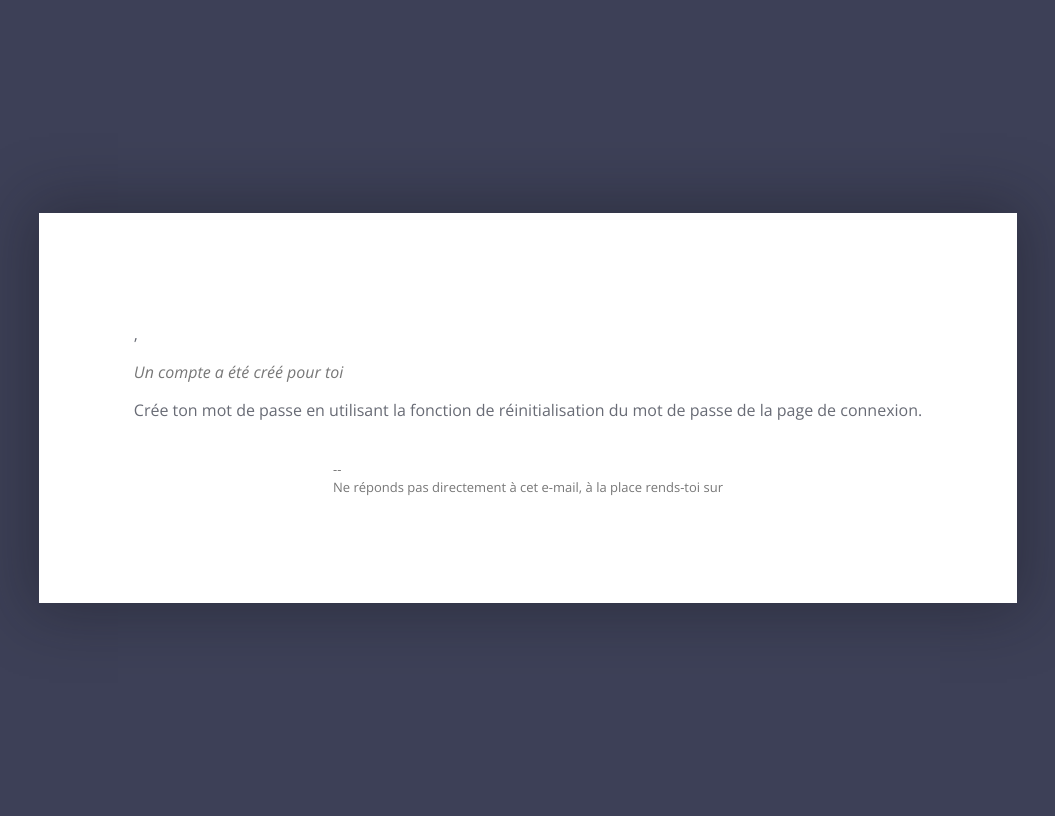
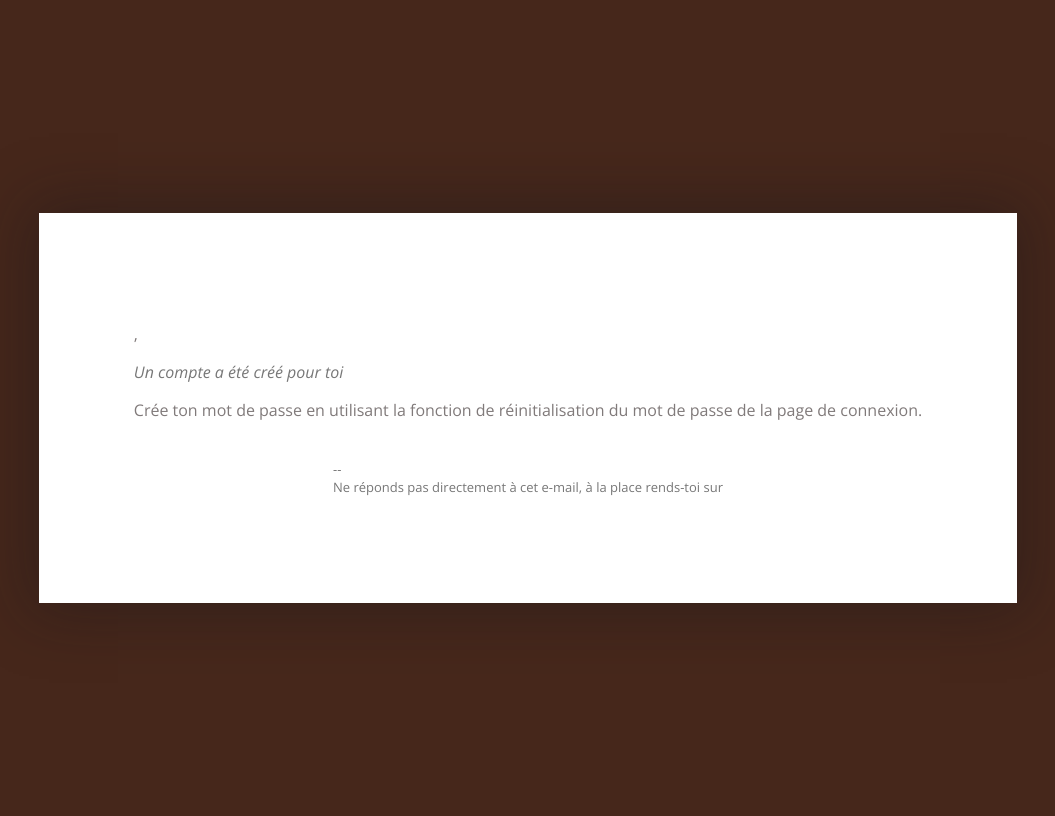
Before and after one commit to Food-Data-Collaboration/djangoldp-account, a Django app: template djangoldp_account/templates/password/email.html in a window 1280 px wide. Shown: the whole page, without its empty margins (112-1167 px from the left). Run offline with Django 3.2, Linux system fonts and the light colour scheme; the template is opened without the code that fills it, so the values that code supplies are empty.

Commit message:
update: colors to bette match the wireframe

```diff
--- a/djangoldp_account/static/base.css
+++ b/djangoldp_account/static/base.css
@@ -1,10 +1,10 @@
 :root {
     font-size: 10px;
-    --body-background: #3D4057;
-    --bottom-input: #6157E5;
-    --button-color: #FFB700;
-    --link-color: #6259E5;
-    --text-color: #686B75;
+    --body-background: #46271B;
+    --bottom-input: #46271B;
+    --button-color: #EC5E5C;
+    --link-color: #35A0C0;
+    --text-color: #807A7A;
     --title-bottom: #E4E8ED;
     --title-color: #36383B;
     --error-color: #DD2C00;
```
